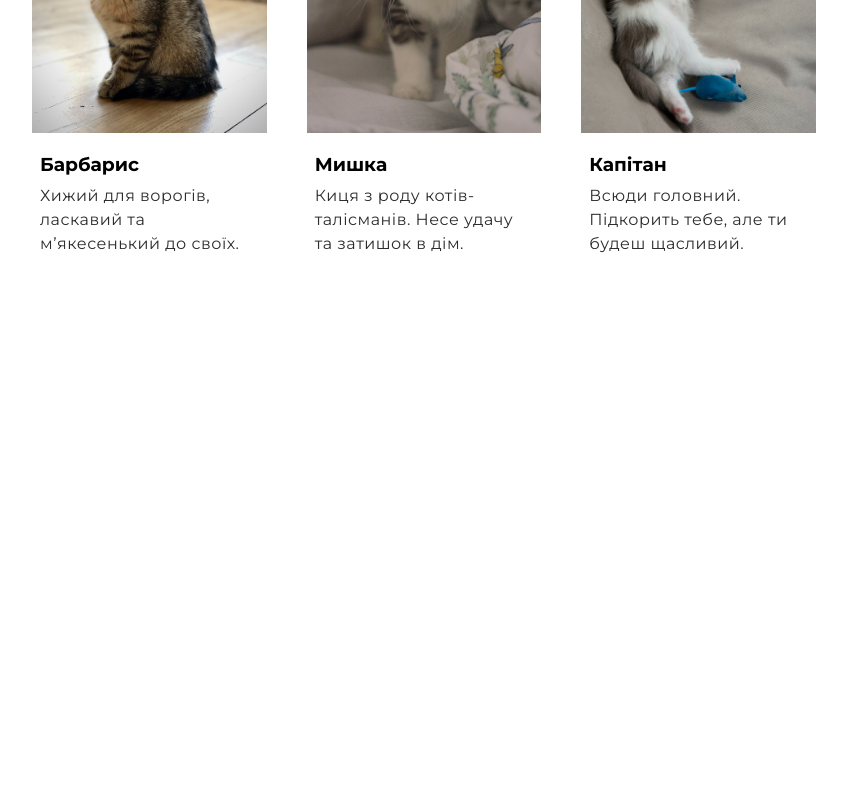
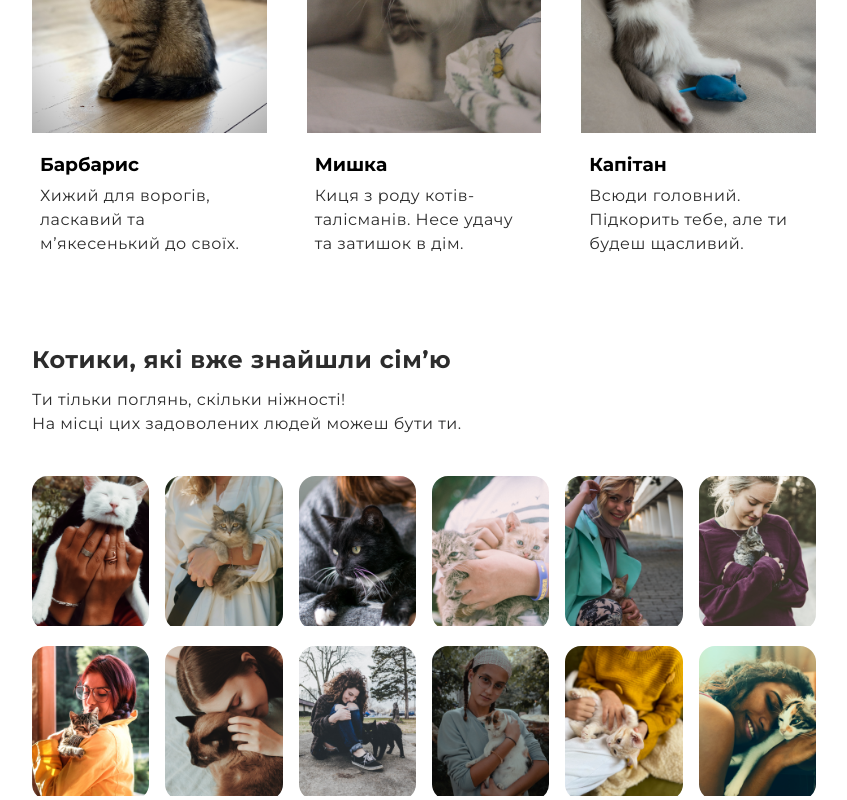
Before and after one commit to IrinaChoulgan/cats, a React (Create React App) app: page / in a window 1280 px wide. Shown: the part 852-1652 px from the top of the page, without its empty margins (216-1063 px from the left). Before the commit the page ends 1132 px from the top, so only its background shows below. Built offline with nearby package versions, Linux system fonts and the light colour scheme; the HTML template or start-up script is replaced by a standard one.

Commit message:
add gallery component with styles

```diff
--- a/src/App.js
+++ b/src/App.js
@@ -1,4 +1,4 @@
-import { Header, Container, Hero, Cats } from './components';
+import { Header, Container, Hero, Cats, Gallery } from './components';
 
 function App() {
   return (
@@ -6,6 +6,7 @@ function App() {
       <Header />
       <Hero />
       <Cats />
+      <Gallery />
     </Container>
   );
 }
--- /dev/null
+++ b/src/components/Gallery/Gallery.js
@@ -0,0 +1,60 @@
+import React from 'react';
+import styled from 'styled-components';
+import { data } from './data';
+
+const GallerySection = styled.p`
+  margin-top: 60px;
+`;
+
+const GalleryTitle = styled.h2`
+  font-weight: 700;
+  font-size: 24px;
+  line-height: 40px;
+  letter-spacing: 0.5px;
+  color: #2c2c2c;
+`;
+
+const GalleryText = styled.p`
+  margin-top: 8px;
+  line-height: 24px;
+  letter-spacing: 0.5px;
+  color: #2c2c2c;
+`;
+
+const GalleryList = styled.ul`
+  display: flex;
+  flex-wrap: wrap;
+  gap: 16px;
+  margin-top: 40px;
+`;
+
+const GaleryItem = styled.li`
+  flex-basis: calc((100% - 5 * 16px) / 6);
+  border-radius: 16px;
+  overflow: hidden;
+
+  &:hover {
+    filter: drop-shadow(0px 4px 16px rgba(0, 0, 0, 0.25));
+  }
+`;
+
+const Gallery = () => {
+  return (
+    <GallerySection>
+      <GalleryTitle>Котики, які вже знайшли сім’ю</GalleryTitle>
+      <GalleryText>
+        Ти тільки поглянь, скільки ніжності! <br />
+        На місці цих задоволених людей можеш бути ти.
+      </GalleryText>
+      <GalleryList>
+        {data.map((data, index) => (
+          <GaleryItem key={index}>
+            <img src={data.src} alt="galery item" />
+          </GaleryItem>
+        ))}
+      </GalleryList>
+    </GallerySection>
+  );
+};
+
+export default Gallery;
--- /dev/null
+++ b/src/components/Gallery/data.js
@@ -0,0 +1,51 @@
+import Photo1 from '../../assets/photo1.png';
+import Photo2 from '../../assets/photo2.png';
+import Photo3 from '../../assets/photo3.png';
+import Photo4 from '../../assets/photo4.png';
+import Photo5 from '../../assets/photo5.png';
+import Photo6 from '../../assets/photo6.png';
+import Photo7 from '../../assets/photo7.png';
+import Photo8 from '../../assets/photo8.png';
+import Photo9 from '../../assets/photo9.png';
+import Photo10 from '../../assets/photo10.png';
+import Photo11 from '../../assets/photo11.png';
+import Photo12 from '../../assets/photo12.png';
+
+export const data = [
+  {
+    src: `${Photo1}`
+  },
+  {
+    src: `${Photo2}`
+  },
+  {
+    src: `${Photo3}`
+  },
+  {
+    src: `${Photo4}`
+  },
+  {
+    src: `${Photo5}`
+  },
+  {
+    src: `${Photo6}`
+  },
+  {
+    src: `${Photo7}`
+  },
+  {
+    src: `${Photo8}`
+  },
+  {
+    src: `${Photo9}`
+  },
+  {
+    src: `${Photo10}`
+  },
+  {
+    src: `${Photo11}`
+  },
+  {
+    src: `${Photo12}`
+  }
+];
--- a/src/components/index.js
+++ b/src/components/index.js
@@ -2,5 +2,6 @@ import Header from './Header/Header';
 import Container from './Container/Container';
 import Hero from './Hero/Hero';
 import Cats from './Cats/Cats';
+import Gallery from './Gallery/Gallery';
 
-export { Header, Container, Hero, Cats };
+export { Header, Container, Hero, Cats, Gallery };
```
